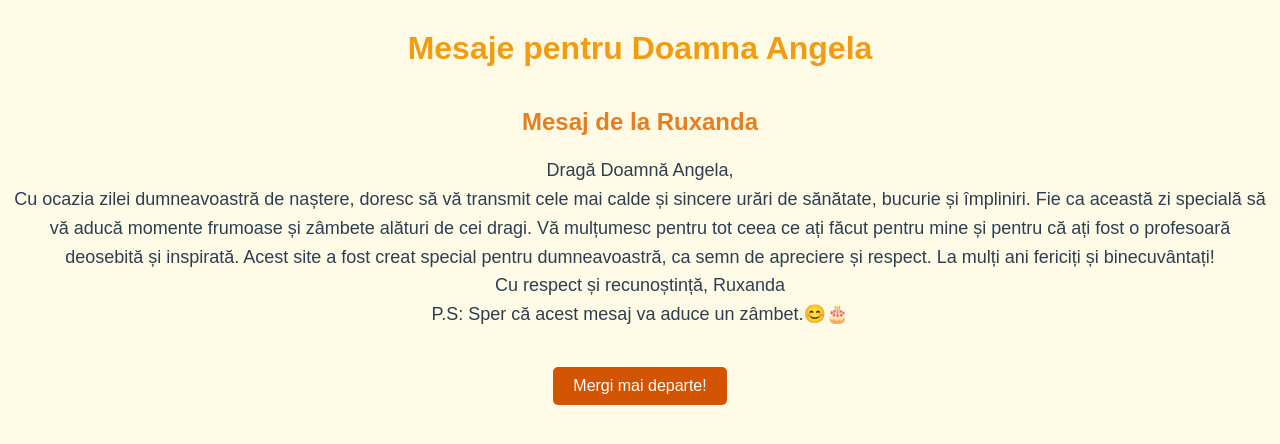
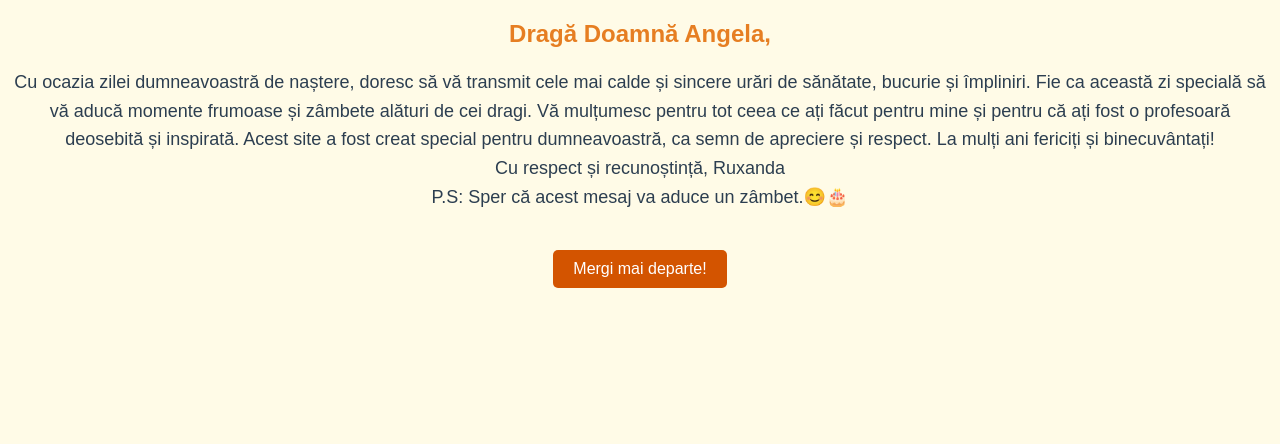
Before and after one commit to Ruxxanda/Ziua-Doamnei-Angela, a plain HTML site: page pages/mesaje.html in a window 1280 px wide. Drawn offline with Linux system fonts and the light colour scheme.

Commit message:
Update mesaje.html

```diff
--- a/pages/mesaje.html
+++ b/pages/mesaje.html
@@ -23,13 +23,12 @@
 <body>
     <div class="mesaje-container">
         <!-- Titlu pagina -->
-        <h1>Mesaje pentru Doamna Angela</h1>
+
 
         <!-- Mesajul personalizat de la tine (fosta elevă) -->
         <div class="mesaj-personal">
-            <h2>Mesaj de la Ruxanda</h2>
-            <p>Dragă Doamnă Angela,<br>
-                Cu ocazia zilei dumneavoastră de naștere, doresc să vă transmit cele mai calde și sincere urări de
+            <h2>Dragă Doamnă Angela,</h2>
+            <p> Cu ocazia zilei dumneavoastră de naștere, doresc să vă transmit cele mai calde și sincere urări de
                 sănătate, bucurie și împliniri. Fie ca această zi specială să vă aducă momente frumoase și zâmbete
                 alături de cei dragi. Vă mulțumesc pentru tot ceea ce ați făcut pentru mine și pentru că ați fost o
                 profesoară deosebită și inspirată. Acest site a fost creat special pentru
```
